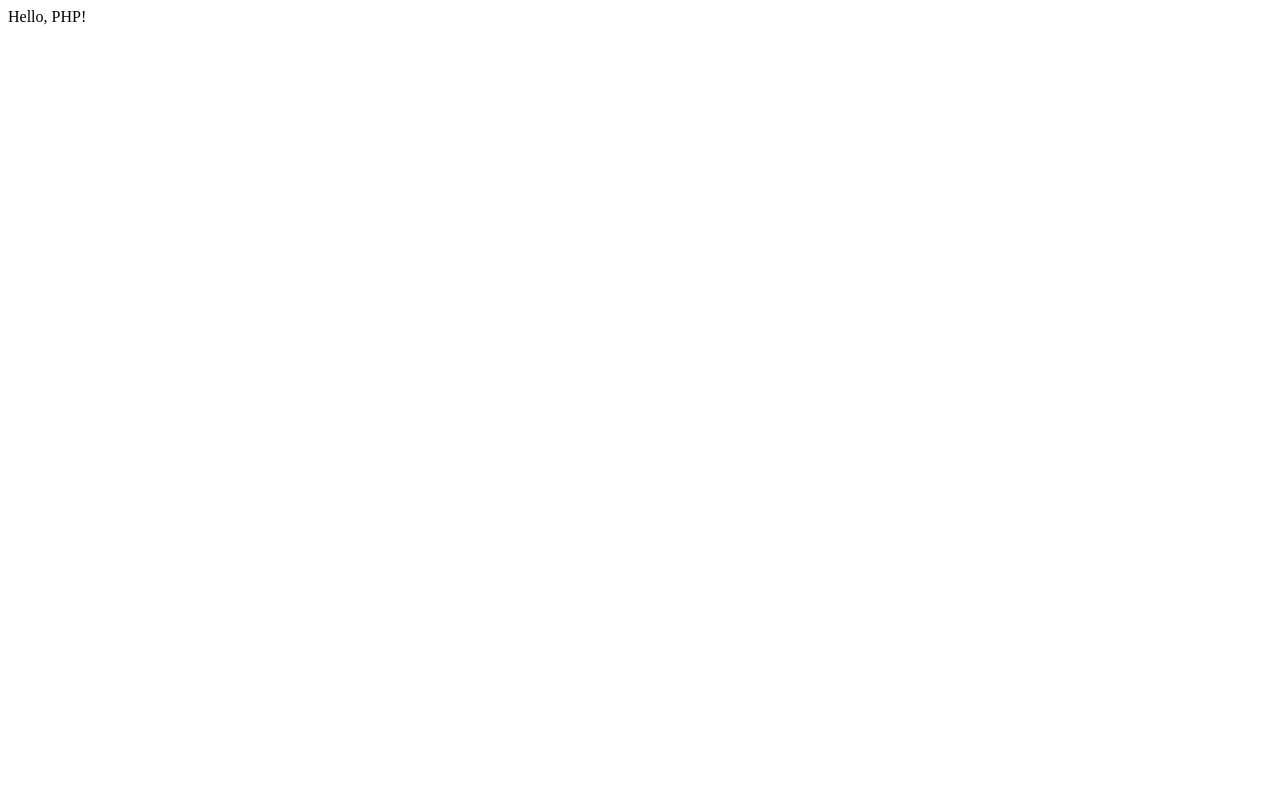
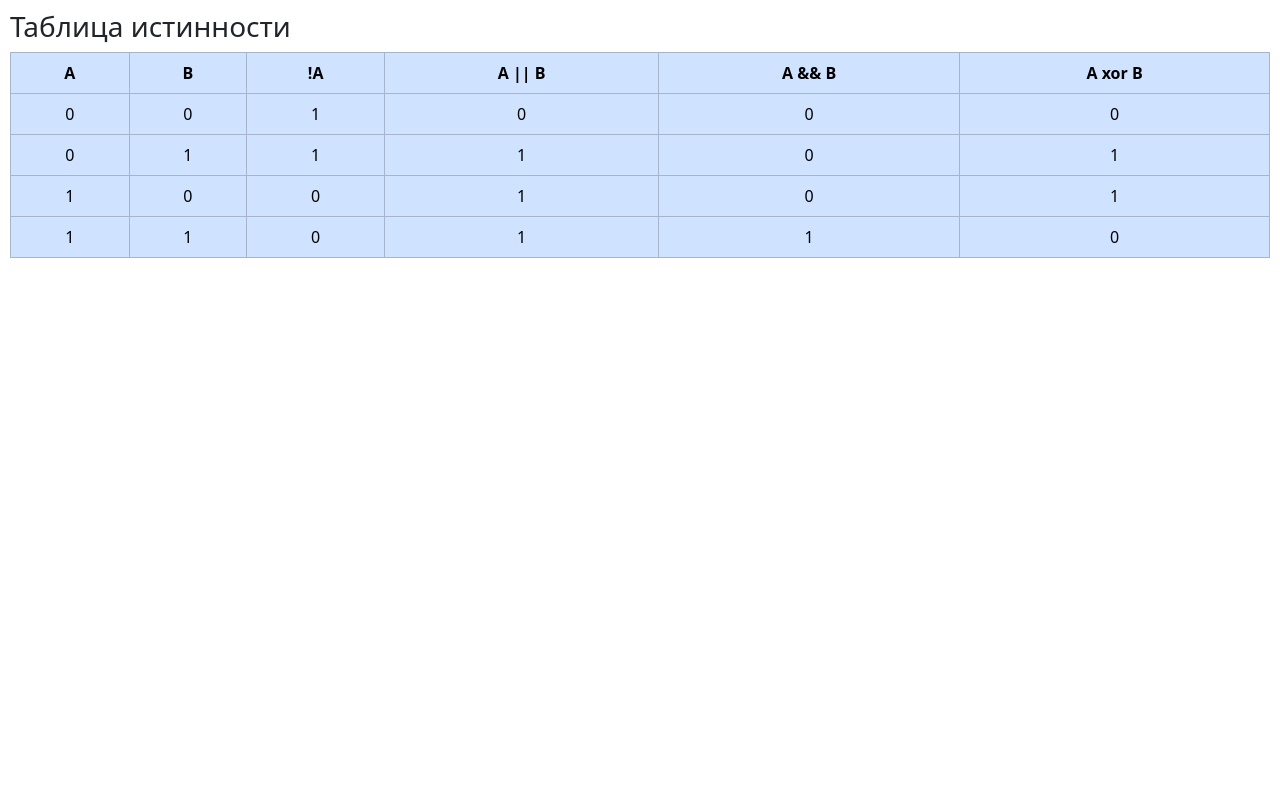
Before and after one commit to kuzneTanya/PHP_basic, a PHP site: page / in a window 1280 px wide. Before the commit the page is almost empty. Run offline with PHP 8.4, Linux system fonts and the light colour scheme.

Commit message:
add first table and style.css

```diff
--- a/index.php
+++ b/index.php
@@ -1,3 +1,106 @@
-<?php
-    echo 'Hello, PHP!';
-?>
+<!DOCTYPE html>
+<html lang="ru">
+<head>
+    <meta charset="UTF-8">
+    <meta name="viewport" content="width=device-width, initial-scale=1.0">
+    <link rel="stylesheet" href="https://cdn.jsdelivr.net/npm/bootstrap@5.3.3/dist/css/bootstrap.min.css"
+    integrity="sha384-QWTKZyjpPEjISv5WaRU9OFeRpok6YctnYmDr5pNlyT2bRjXh0JMhjY6hW+ALEwIH" crossorigin="anonymous">
+    <link rel="stylesheet" href="style.css">
+    <title>Таблицы истинности и сравнения</title>
+</head>
+<body>
+    <h3>Таблица истинности</h3>
+    <table class="table table-primary table-bordered">
+        <thead>
+            <tr>
+                <th>A</th>
+                <th>B</th>
+                <th>!A</th>
+                <th>A || B</th>
+                <th>A && B</th>
+                <th>A xor B</th>
+            </tr>
+            <tr>
+                <td>
+                    <?= $a = 0;?>
+                </td>
+                <td>
+                    <?= $b = 0;?>
+                </td>
+                <td>
+                    <?= (int)!$a;?>
+                </td>
+                <td>
+                    <?= (int)($a || $b);?>
+                </td>
+                <td>
+                    <?= (int)($a && $b);?>
+                </td>
+                <td>
+                    <?= (int)($a xor $b);?>
+                </td>
+            </tr>
+            <tr>
+                <td>
+                    <?= $a = 0;?>
+                </td>
+                <td>
+                    <?= $b = 1;?>
+                </td>
+                <td>
+                    <?= (int)!$a;?>
+                </td>
+                <td>
+                    <?= (int)($a || $b);?>
+                </td>
+                <td>
+                    <?= (int)($a && $b);?>
+                </td>
+                <td>
+                    <?= (int)($a xor $b);?>
+                </td>
+            </tr>
+            <tr>
+                <td>
+                    <?= $a = 1;?>
+                </td>
+                <td>
+                    <?= $b = 0;?>
+                </td>
+                <td>
+                    <?= (int)!$a;?>
+                </td>
+                <td>
+                    <?= (int)($a || $b);?>
+                </td>
+                <td>
+                    <?= (int)($a && $b);?>
+                </td>
+                <td>
+                    <?= (int)($a xor $b);?>
+                </td>
+            </tr>
+            <tr>
+                <td>
+                    <?= $a = 1;?>
+                </td>
+                <td>
+                    <?= $b = 1;?>
+                </td>
+                <td>
+                    <?= (int)!$a;?>
+                </td>
+                <td>
+                    <?= (int)($a || $b);?>
+                </td>
+                <td>
+                    <?= (int)($a && $b);?>
+                </td>
+                <td>
+                    <?= (int)($a xor $b);?>
+                </td>
+            </tr>
+        </thead>
+    </table>
+</body>
+</html>
--- /dev/null
+++ b/style.css
@@ -0,0 +1,7 @@
+body {
+    margin: 10px;
+}
+
+table {
+    text-align: center;
+}
```
